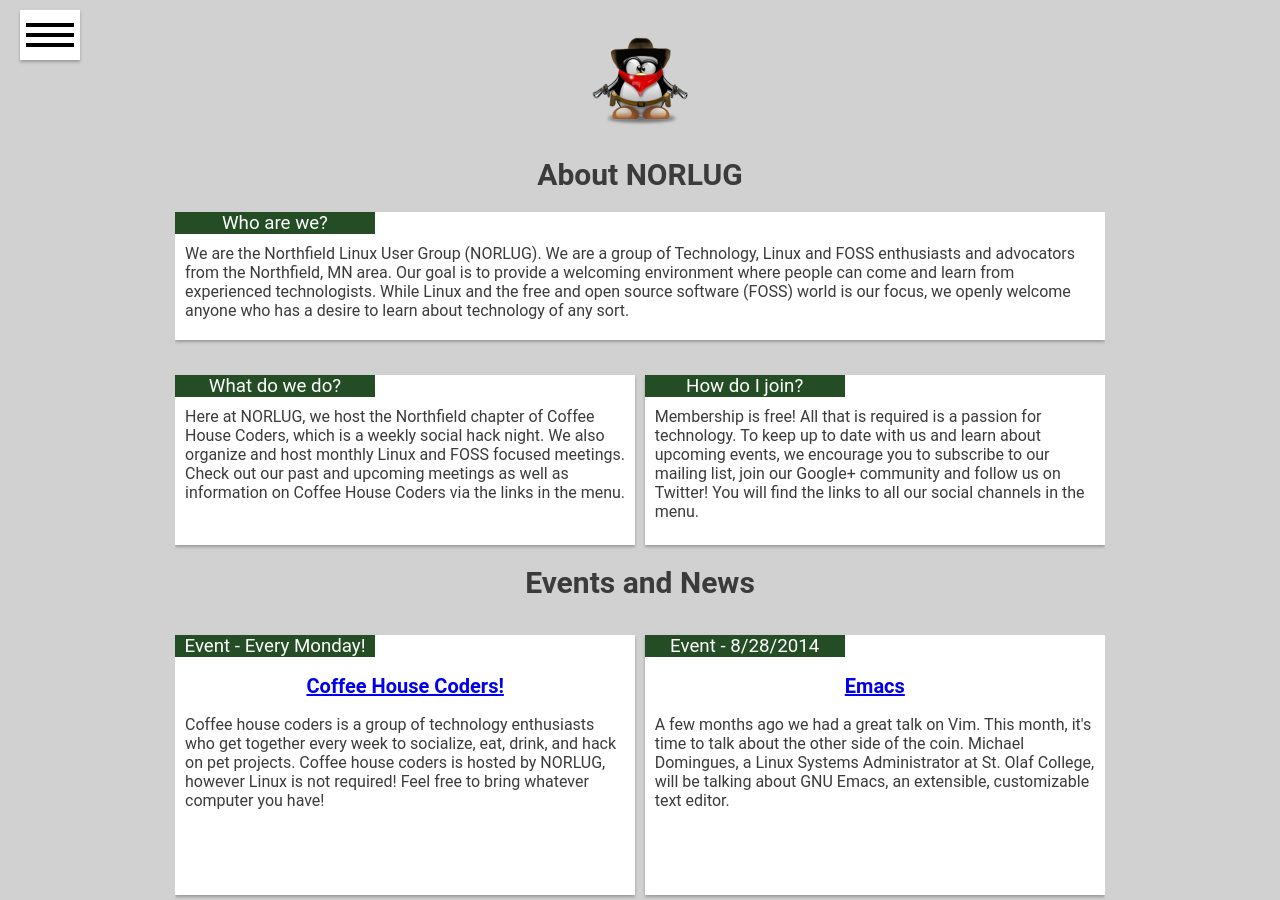
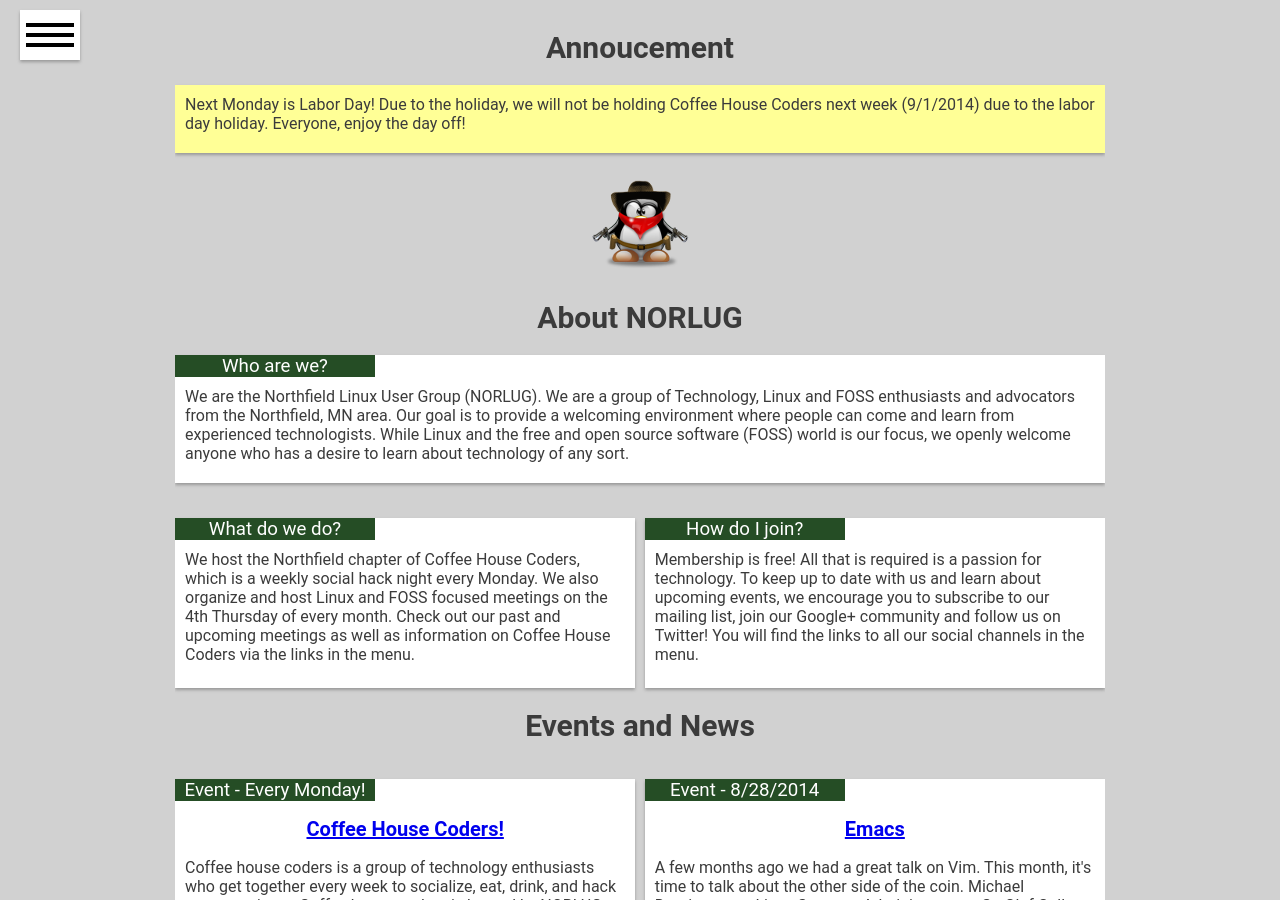
Before and after one commit to norlug/norlug.github.io, a Jekyll site: the page built from index.html, in a window 1280 px wide and 900 px high. Built offline with Jekyll 4.4.1, drawn with Linux system fonts in a browser that asks for light colours.

Commit message:
Added announcement for next week Coffee House Coders.

```diff
--- a/index.html
+++ b/index.html
@@ -1,13 +1,12 @@
 ---
 layout: default
 ---
-<!--
+
 <h1>Annoucement</h1>
 <section class="card lightYellow">
-    <p class="content left">Great news everyone! NORLUG is teaming up with the Ubuntu Minnesota local community (loco) in hosting the release party for Ubuntu 14.04 LTS. See NORLUGs event annoucement <a href="http://www.norlug.org/meetings/2014/04/17/Ubuntu1404ReleaseParty.html" target="_blank">here</a> and the official Ubuntu-MN event listing <a href="http://loco.ubuntu.com/events/ubuntu-minnesota/2770-northfield-mn-1404-release-party/" target="_blank">here</a>.
-Dont forget to register on our <a href="https://plus.google.com/u/0/events/cp5h1hhc66hi4idrrdggsu87dcg?authkey=CJypz7jNgefi6gE" target="_blank">G+ Event</a>, or our <a href="http://www.norlug.org/mailinglist" target="_blank">mailing list</a>.</p>
+    <p class="content left">Next Monday is Labor Day! Due to the holiday, we will not be holding Coffee House Coders next week (9/1/2014) due to the labor day holiday. Everyone, enjoy the day off!</p>
 </section>
--->
+
 <h1><img src="/icons/Tux-Cowboy.png" style="margin:-10px`" alt="NORLUG" title="NORLUG"/></a></h1>
 <h1>About NORLUG </h1>
 <section class="card">
@@ -17,7 +16,7 @@
 
 <section class="card left medium">
 	<h3 class="header left"> What do we do? </h3>
-	<p class="content left"> Here at NORLUG, we host the Northfield chapter of Coffee House Coders, which is a weekly social hack night. We also organize and host monthly Linux and FOSS focused meetings. Check out our past and upcoming meetings as well as information on Coffee House Coders via the links in the menu.</p>
+	<p class="content left"> We host the Northfield chapter of Coffee House Coders, which is a weekly social hack night every Monday. We also organize and host Linux and FOSS focused meetings on the 4th Thursday of every month. Check out our past and upcoming meetings as well as information on Coffee House Coders via the links in the menu.</p>
 </section>
 
 <section class="card right medium">
```
